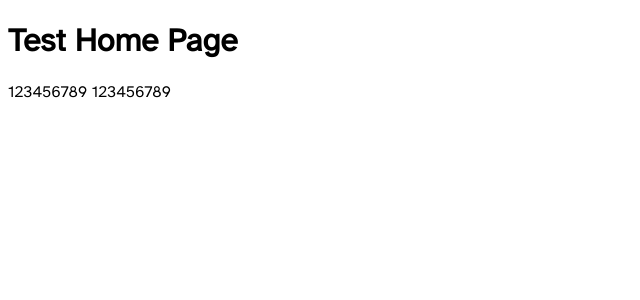
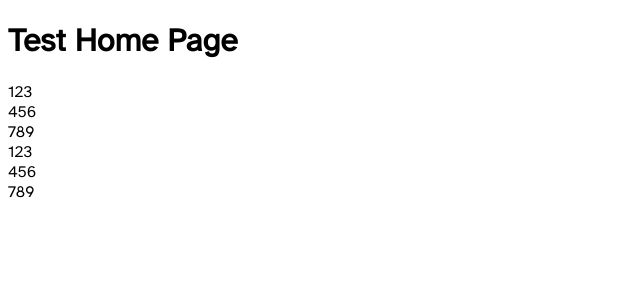
Before and after one commit to aalister/pages-test, a Jekyll site: the page built from index.html, in a window 1280 px wide. Shown: the top 300 px of the page, without its empty margins (0-640 px from the left). Built offline with Jekyll 4.4.1, drawn with Linux system fonts in a browser that asks for light colours; part of the change alters nothing that is shown.

Commit message:
Update index.html

```diff
--- a/index.html
+++ b/index.html
@@ -3,6 +3,8 @@ title: Home
 ---
 <h1>Test Home Page</h1>
 {% for p in site.html_pages %}
-	{% assign test = "123,456,789" | split: "," %}
-	{{ test }}
+	{% assign lines = "123,456,789" | split: "," %}
+	{% for line in lines %}
+		{{ line }}<br>
+	{% endfor %}
 {% endfor %}
```
